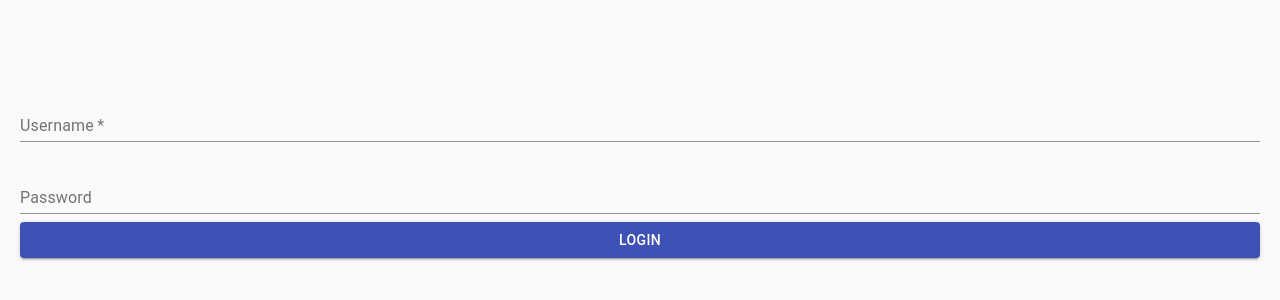
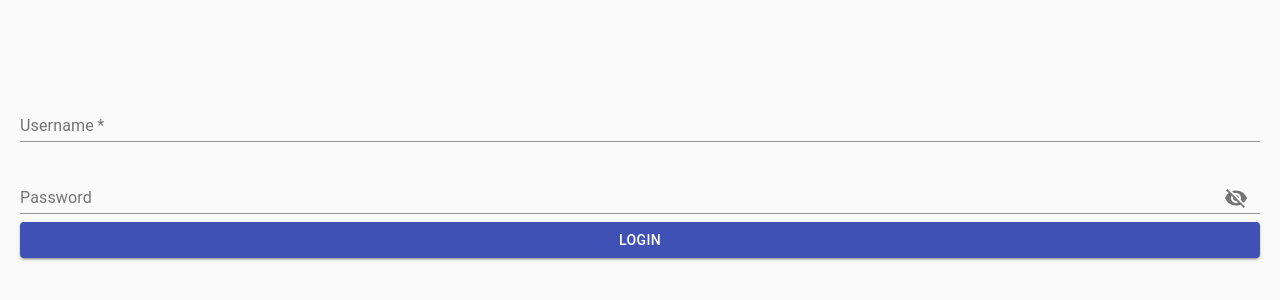
Before and after one commit to andrewszucs/coding-tasks-web, a React (Create React App) app: page /login in a window 1280 px wide. Shown: the part 232-532 px from the top of the page. Built offline with nearby package versions, Linux system fonts and the light colour scheme.

Commit message:
Add show password functionality to Login form

```diff
--- a/src/pages/LoginPage/Login.tsx
+++ b/src/pages/LoginPage/Login.tsx
@@ -1,10 +1,16 @@
-import React from "react";
+import React, { useState } from "react";
 import { RouteComponentProps } from "@reach/router";
 import { useFormik } from "formik";
 import * as Yup from "yup";
-import { Button, TextField } from "@material-ui/core";
+import {
+  Button,
+  TextField,
+  InputAdornment,
+  IconButton
+} from "@material-ui/core";
 
 import { makeStyles } from "@material-ui/core/styles";
+import { Visibility, VisibilityOff } from "@material-ui/icons";
 
 // TODO: theme spacing
 const useStyles = makeStyles({
@@ -20,6 +26,7 @@
 export default function LoginPage(props: RouteComponentProps) {
   // TODO: when API req comes back it sets the token in the state
   // if token is set already, Login should render a Redirect to /
+  const [showPassword, setShowPassword] = useState(false);
 
   const classes = useStyles();
   const formik = useFormik({
@@ -52,12 +59,25 @@
       <TextField
         id="password"
         label="Password"
-        type="password"
+        type={showPassword ? "text" : "password"}
         autoComplete="current-password"
         margin="normal"
         onChange={formik.handleChange}
         onBlur={formik.handleBlur}
         value={formik.values.password}
+        InputProps={{
+          endAdornment: (
+            <InputAdornment position="end">
+              <IconButton
+                aria-label="toggle password visibility"
+                onClick={() => setShowPassword(showPassword ? false : true)}
+                onMouseDown={event => event.preventDefault()}
+              >
+                {showPassword ? <Visibility /> : <VisibilityOff />}
+              </IconButton>
+            </InputAdornment>
+          )
+        }}
       />
       <Button variant="contained" color="primary" type="submit">
         Login
```
